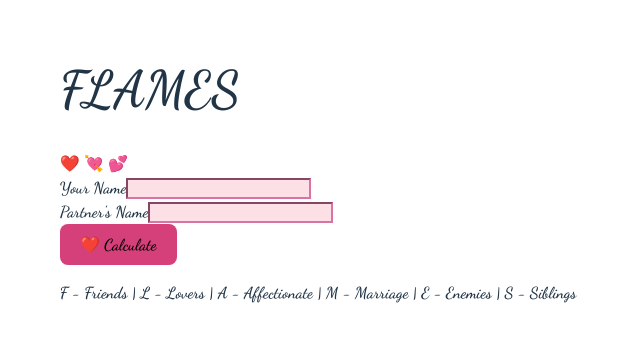
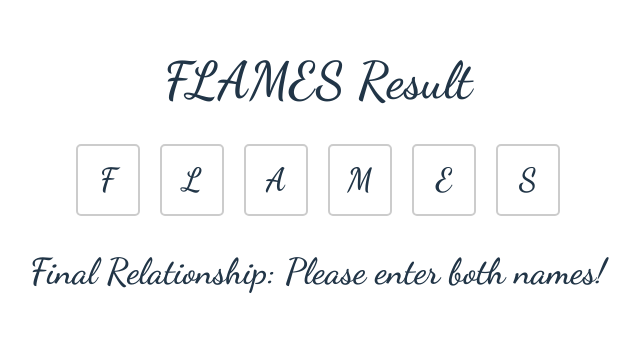
Before and after one commit to varsha-thomas-2004/FLAMES, a React (Vite) app: page /result in a window 1280 px wide. Shown: the part 226-568 px from the top of the page, without its empty margins (322-962 px from the left). Built offline with nearby package versions, Linux system fonts and the light colour scheme.

Commit message:
Adutha page ilekk ponunde!!!!

```diff
--- a/package.json
+++ b/package.json
@@ -11,7 +11,8 @@
   },
   "dependencies": {
     "react": "^19.0.0",
-    "react-dom": "^19.0.0"
+    "react-dom": "^19.0.0",
+    "react-router-dom": "^7.1.5"
   },
   "devDependencies": {
     "@eslint/js": "^9.19.0",
--- a/src/App.jsx
+++ b/src/App.jsx
@@ -1,72 +1,37 @@
 import { useState } from "react";
+import { BrowserRouter as Router, Routes, Route, useNavigate } from "react-router-dom";
+import ResultPage from "./components/ResultPage";
 
-export default function App() {
+const HomePage = () => {
   const [name1, setName1] = useState("");
   const [name2, setName2] = useState("");
-  const [result, setResult] = useState("");
+  const navigate = useNavigate();
 
-  const flamesMeaning = {
-    F: "Friends",
-    L: "Lovers",
-    A: "Affectionate",
-    M: "Marriage",
-    E: "Enemies",
-    S: "Siblings",
-  };
-
-  const calculateFlames = () => {
-    if (!name1 || !name2) {
-      setResult("Please enter both names!");
-      return;
+  const handleCalculate = () => {
+    if (name1 && name2) {
+      navigate(`/result?name1=${encodeURIComponent(name1)}&name2=${encodeURIComponent(name2)}`);
     }
-
-    let combinedName = name1.replace(/\s+/g, "").toLowerCase() + name2.replace(/\s+/g, "").toLowerCase();
-    let uniqueChars = new Set(combinedName);
-    let flamesCount = uniqueChars.size % 6;
-
-    let flamesKeys = Object.keys(flamesMeaning);
-    setResult(flamesMeaning[flamesKeys[flamesCount]]);
   };
 
   return (
     <div className="flex items-center justify-center min-h-screen bg-[#FDDCDC]">
-      <div className="flex flex-col items-center text-center bg-white p-8 rounded-2xl shadow-xl w-96">
-        <h1 className="text-pink-600 text-3xl font-bold font-cursive">FLAMES</h1>
-        <div className="flex justify-center my-2 text-2xl space-x-2">
-          <span>❤️</span> <span>💘</span> <span>💕</span>
-        </div>
-        <div className="w-full my-4">
-          <label className="block text-pink-700 font-semibold">Your Name</label>
-          <input
-            type="text"
-            className="w-full p-2 border-2 rounded-lg outline-none text-center text-pink-800"
-            style={{ borderColor: "#D873A3", backgroundColor: "#FDE0E6" }}
-            value={name1}
-            onChange={(e) => setName1(e.target.value)}
-          />
-        </div>
-        <div className="w-full my-4">
-          <label className="block text-pink-700 font-semibold">Partner's Name</label>
-          <input
-            type="text"
-            className="w-full p-2 border-2 rounded-lg outline-none text-center text-pink-800"
-            style={{ borderColor: "#D873A3", backgroundColor: "#FDE0E6" }}
-            value={name2}
-            onChange={(e) => setName2(e.target.value)}
-          />
-        </div>
-        <button
-          className="text-white px-6 py-2 rounded-lg hover:opacity-90 transition w-full flex items-center justify-center"
-          onClick={calculateFlames}
-          style={{ backgroundColor: "#D6407A" }}
-        >
-          ❤️ Calculate
-        </button>
-        {result && <p className="mt-4 text-lg font-semibold text-pink-700">💖 {result} 💖</p>}
-        <p className="text-sm text-gray-500 mt-4">
-          F - Friends | L - Lovers | A - Affectionate | M - Marriage | E - Enemies | S - Siblings
-        </p>
+      <div className="flex flex-col items-center text-center p-8 rounded-2xl shadow-xl w-96">
+        <h1 className="text-pink-600 text-3xl font-bold">FLAMES</h1>
+        <input className="my-2 p-2 border rounded" value={name1} onChange={(e) => setName1(e.target.value)} placeholder="Your Name" />
+        <input className="my-2 p-2 border rounded" value={name2} onChange={(e) => setName2(e.target.value)} placeholder="Partner's Name" />
+        <button className="bg-pink-500 text-white px-4 py-2 rounded" onClick={handleCalculate}>Calculate</button>
       </div>
     </div>
   );
+};
+
+export default function App() {
+  return (
+    <Router>
+      <Routes>
+        <Route path="/" element={<HomePage />} />
+        <Route path="/result" element={<ResultPage />} />
+      </Routes>
+    </Router>
+  );
 }
--- a/src/components/ResultPage.jsx
+++ b/src/components/ResultPage.jsx
@@ -1,22 +1,19 @@
-import React, { useState, useEffect } from 'react';
-import { getFlamesEliminationOrder } from '../logic/flamesLogic';
+import React, { useState, useEffect } from "react";
+import { useSearchParams } from "react-router-dom";
+import { getFlamesEliminationOrder } from "../logic/flamesLogic";
 
-const ResultPage = ({ name1, name2 }) => {
-  // Get the final result and elimination order from the logic.
+const ResultPage = () => {
+  const [searchParams] = useSearchParams();
+  const name1 = searchParams.get("name1") || "";
+  const name2 = searchParams.get("name2") || "";
+
   const { finalResult, eliminationOrder } = getFlamesEliminationOrder(name1, name2);
-
-  // The static FLAMES letters.
   const staticFLAMES = ["F", "L", "A", "M", "E", "S"];
-
-  // State to control the animation step.
   const [currentStep, setCurrentStep] = useState(0);
 
   useEffect(() => {
-    // Animate until we've processed all elimination steps.
     if (currentStep <= eliminationOrder.length) {
-      const timer = setTimeout(() => {
-        setCurrentStep(currentStep + 1);
-      }, 1000); // Change step every 1 second.
+      const timer = setTimeout(() => setCurrentStep(currentStep + 1), 1000);
       return () => clearTimeout(timer);
     }
   }, [currentStep, eliminationOrder]);
@@ -24,68 +21,29 @@ const ResultPage = ({ name1, name2 }) => {
   return (
     <div style={styles.container}>
       <h1>FLAMES Result</h1>
-
-      {/* Display the FLAMES letters with eliminated ones struck through */}
       <div style={styles.lettersContainer}>
-        {staticFLAMES.map(letter => {
-          // Determine the elimination index for this letter in the elimination order.
-          // If the letter appears in the eliminationOrder and its elimination index is less than the currentStep, it is struck off.
+        {staticFLAMES.map((letter) => {
           const eliminationIndex = eliminationOrder.indexOf(letter);
           const isEliminated = eliminationIndex !== -1 && eliminationIndex < currentStep;
 
           return (
-            <span
-              key={letter}
-              style={{
-                ...styles.letter,
-                ...(isEliminated ? styles.eliminatedLetter : {})
-              }}
-            >
+            <span key={letter} style={{ ...styles.letter, ...(isEliminated ? styles.eliminatedLetter : {}) }}>
               {letter}
             </span>
           );
         })}
       </div>
-
-      {/* Once all eliminations are animated, display the final relationship result */}
-      {currentStep > eliminationOrder.length && (
-        <div style={styles.finalResult}>
-          <h2>Final Relationship: {finalResult}</h2>
-        </div>
-      )}
+      {currentStep > eliminationOrder.length && <div style={styles.finalResult}><h2>Final Relationship: {finalResult}</h2></div>}
     </div>
   );
 };
 
 const styles = {
-  container: {
-    textAlign: 'center',
-    padding: '20px'
-  },
-  lettersContainer: {
-    display: 'flex',
-    justifyContent: 'center',
-    gap: '20px',
-    fontSize: '2rem',
-    margin: '20px 0'
-  },
-  letter: {
-    padding: '10px',
-    border: '2px solid #ccc',
-    borderRadius: '5px',
-    minWidth: '40px',
-    transition: 'all 0.5s ease'
-  },
-  eliminatedLetter: {
-    textDecoration: 'line-through',
-    opacity: 0.5,
-    color: 'red'
-  },
-  finalResult: {
-    marginTop: '20px',
-    fontSize: '1.5rem',
-    fontWeight: 'bold'
-  }
+  container: { textAlign: "center", padding: "20px" },
+  lettersContainer: { display: "flex", justifyContent: "center", gap: "20px", fontSize: "2rem", margin: "20px 0" },
+  letter: { padding: "10px", border: "2px solid #ccc", borderRadius: "5px", minWidth: "40px", transition: "all 0.5s ease" },
+  eliminatedLetter: { textDecoration: "line-through", opacity: 0.5, color: "red" },
+  finalResult: { marginTop: "20px", fontSize: "1.5rem", fontWeight: "bold" },
 };
 
 export default ResultPage;
--- /dev/null
+++ b/src/logic/flameslogic.js
@@ -0,0 +1,23 @@
+export function getFlamesEliminationOrder(name1, name2) {
+  if (!name1 || !name2) return { finalResult: "Please enter both names!", eliminationOrder: [] };
+
+  let combinedName = name1.replace(/\s+/g, "").toLowerCase() + name2.replace(/\s+/g, "").toLowerCase();
+  let uniqueChars = new Set(combinedName);
+  let count = uniqueChars.size;
+
+  let flames = ["F", "L", "A", "M", "E", "S"];
+  let eliminationOrder = [];
+
+  while (flames.length > 1) {
+    let index = (count % flames.length) - 1;
+    if (index >= 0) {
+      eliminationOrder.push(flames[index]);
+      flames.splice(index, 1);
+    } else {
+      eliminationOrder.push(flames[flames.length - 1]);
+      flames.pop();
+    }
+  }
+
+  return { finalResult: flames[0], eliminationOrder };
+}
```
Also changed, not shown: src/utils/flameslogic.js (deleted, +0 -54 lines), 1 other file (tests, documents, lock files or other folders).
